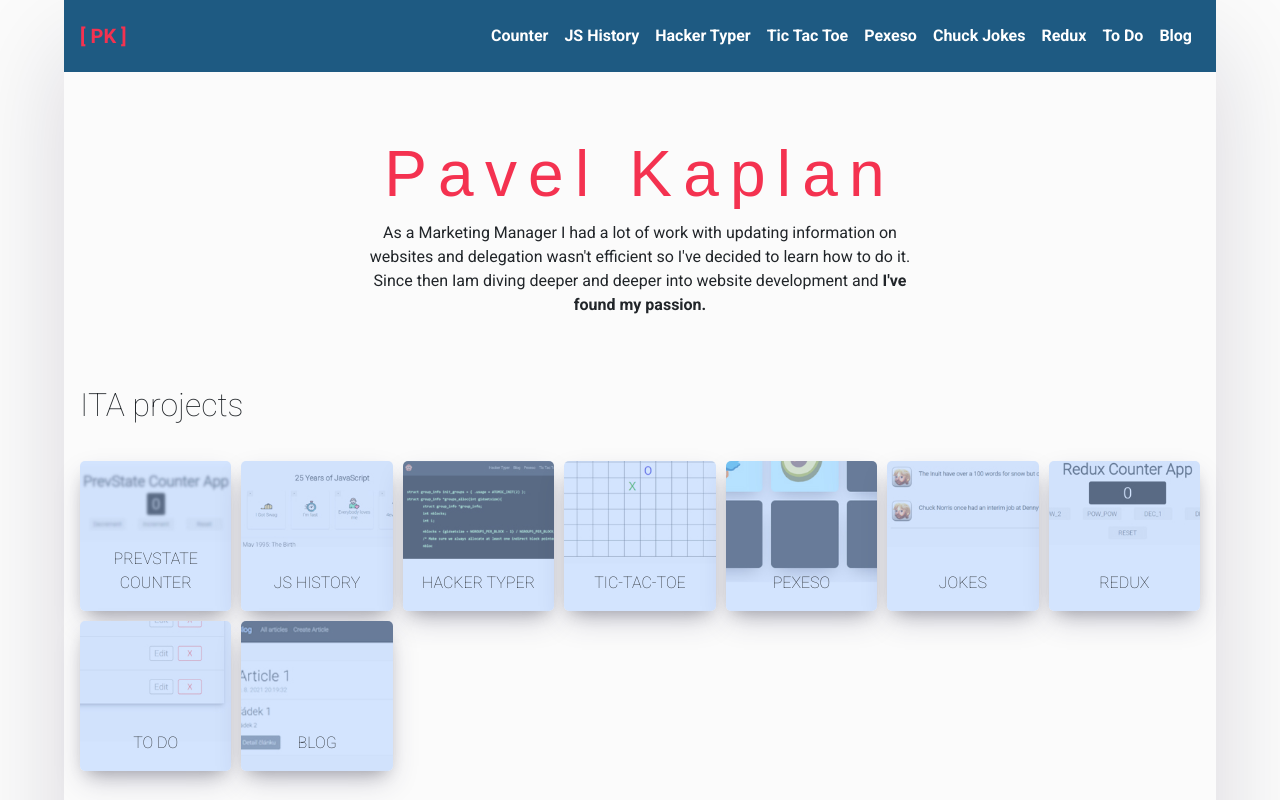
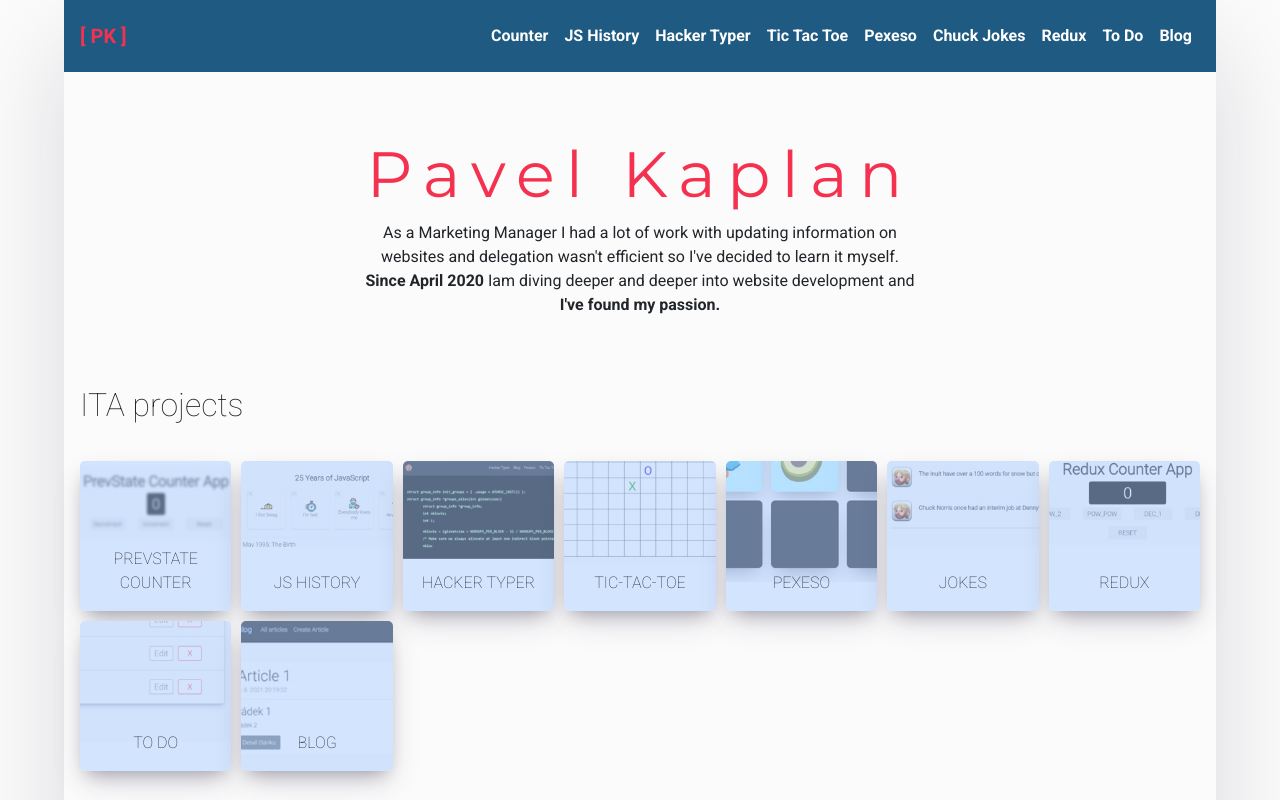
Before and after one commit to chaozek/portfolio, a React (Create React App) app: page /home in a window 1280 px wide. Shown: the top 800 px of the page. Built offline with nearby package versions, Linux system fonts and the light colour scheme.

Commit message:
updateing blog

```diff
--- a/public/index.html
+++ b/public/index.html
@@ -10,8 +10,10 @@
     <script src="https://code.iconify.design/2/2.0.3/iconify.min.js"></script>
     <link rel="preconnect" href="https://fonts.googleapis.com" />
     <link rel="preconnect" href="https://fonts.gstatic.com" crossorigin />
-    <link rel="preconnect" href="https://fonts.googleapis.com" />
-    <link rel="preconnect" href="https://fonts.gstatic.com" crossorigin />
+    <link
+      href="https://fonts.googleapis.com/css2?family=Montserrat:ital,wght@0,100;0,200;0,400;0,600;0,700;1,900&display=swap"
+      rel="stylesheet"
+    />
 
     <link
       href="https://fonts.googleapis.com/css2?family=Roboto:ital,wght@0,100;0,300;0,400;0,700;0,900;1,100&display=swap"
--- a/src/App.tsx
+++ b/src/App.tsx
@@ -125,8 +125,7 @@ const GlobalStyles = createGlobalStyle`
 
 }
 h1,h2,h3,h4{
-  font-family: 'Oswald', sans-serif;
-}
+  font-family: 'Montserrat', sans-serif;}
 
 }
   body {
--- a/src/Layout/StarterPage.tsx
+++ b/src/Layout/StarterPage.tsx
@@ -10,8 +10,9 @@ const HomePage = () => {
         <h1>Pavel Kaplan</h1>
         <p>
           As a Marketing Manager I had a lot of work with updating information on websites and
-          delegation wasn&apos;t efficient so I&apos;ve decided to learn how to do it. Since then
-          Iam diving deeper and deeper into website development and
+          delegation wasn&apos;t efficient so I&apos;ve decided to learn it myself.
+          <strong> Since April 2020</strong> Iam diving deeper and deeper into website development
+          and
           <strong> I&apos;ve found my passion.</strong>
         </p>
       </TextBlock>
@@ -94,7 +95,7 @@ const TextBlock = styled.div`
   h1 {
     margin-top: 2rem;
     font-size: 4rem;
-    font-weight: lighter;
+    font-weight: Black;
     letter-spacing: 0.7rem;
     color: #f43250;
   }
```
